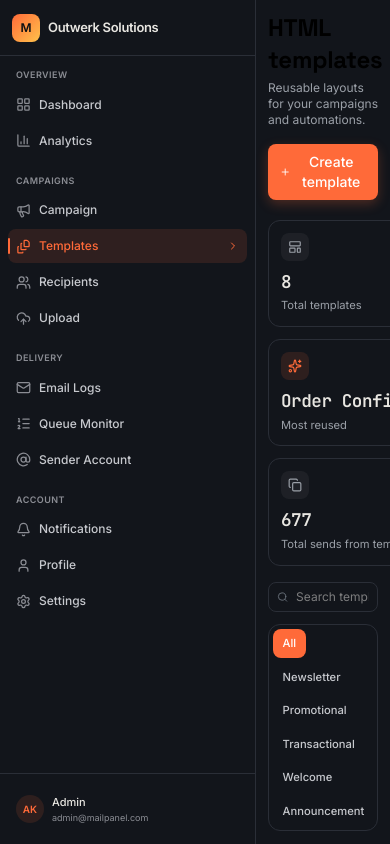
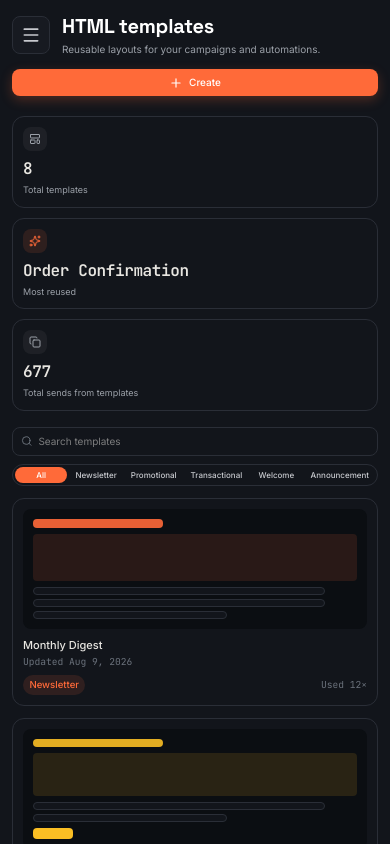
Before and after one commit to Muhibkhan12/email-automation, a React (Vite) app in the folder frontend/: page /user/templates in a window 390 px wide. Built offline with nearby package versions, Linux system fonts and the light colour scheme.

Commit message:
templates page

```diff
--- a/frontend/src/pages/User/Templates.tsx
+++ b/frontend/src/pages/User/Templates.tsx
@@ -6,9 +6,7 @@ import {
   LayoutTemplate,
   Sparkles,
   Copy,
-  Pencil,
-  Trash2,
-  MoreHorizontal,
+  Menu,
 } from "lucide-react";
 
 const FONT = {
@@ -66,6 +64,7 @@ const stats = [
 const Templates = () => {
   const [category, setCategory] = useState<(typeof CATEGORIES)[number]>("All");
   const [query, setQuery] = useState("");
+  const [sidebarOpen, setSidebarOpen] = useState(false);
 
   const filtered = templates.filter((t) => {
     const matchesCategory = category === "All" || t.category === category;
@@ -78,12 +77,15 @@ const Templates = () => {
       <style>{`
         @import url('https://fonts.googleapis.com/css2?family=Space+Grotesk:wght@500;600;700&family=Inter:wght@400;500;600&family=JetBrains+Mono:wght@400;500;600&display=swap');
 
-        .mf-card { transition: box-shadow 0.15s ease, transform 0.15s ease; }
-        .mf-card:hover { transform: translateY(-2px); box-shadow: 0 8px 24px rgba(0,0,0,0.3); }
-        .mf-card:hover .mf-card-actions { opacity: 1; }
-        .mf-card-actions { opacity: 0; transition: opacity 0.15s ease; }
+        .mf-card {
+          transition: box-shadow 0.15s ease, transform 0.15s ease;
+          cursor: pointer;
+        }
+        .mf-card:hover {
+          transform: translateY(-2px);
+          box-shadow: 0 8px 24px rgba(0,0,0,0.3);
+        }
 
-        /* Custom scrollbar for the main content */
         .mf-main-content::-webkit-scrollbar {
           width: 6px;
         }
@@ -98,70 +100,22 @@ const Templates = () => {
           background: #3A3F4A;
         }
 
-        /* Mobile responsiveness */
-        @media (max-width: 1024px) {
-          .mf-template-grid {
-            grid-template-columns: repeat(2, 1fr) !important;
+        .sidebar-overlay {
+          animation: fadeIn 0.2s ease-in-out;
         }
+        @keyframes fadeIn {
+          from { opacity: 0; }
+          to { opacity: 1; }
         }
-
-        @media (max-width: 768px) {
-          .mf-header {
-            flex-direction: column !important;
-            align-items: stretch !important;
-            gap: 1rem !important;
+        .sidebar-slide {
+          animation: slideIn 0.25s ease-out;
         }
-          .mf-create-btn {
-            width: 100% !important;
-            justify-content: center !important;
-          }
-          .mf-stats-grid {
-            grid-template-columns: repeat(2, 1fr) !important;
-            gap: 0.75rem !important;
-          }
-          .mf-toolbar {
-            flex-direction: column !important;
-            align-items: stretch !important;
-          }
-          .mf-search-container {
-            width: 100% !important;
-          }
-          .mf-search-input {
-            width: 100% !important;
-          }
-          .mf-categories-container {
-            width: 100% !important;
-            justify-content: flex-start !important;
-            flex-wrap: wrap !important;
-          }
-          .mf-category-btn {
-            font-size: 0.7rem !important;
-            padding: 0.4rem 0.6rem !important;
-          }
-          .mf-template-grid {
-            grid-template-columns: 1fr !important;
-          }
-          .mf-preview-card {
-            height: 140px !important;
-          }
-          .mf-stat-card {
-            padding: 0.75rem !important;
-          }
-          .mf-stat-value {
-            font-size: 1.1rem !important;
-          }
-          .mf-stat-title {
-            font-size: 0.7rem !important;
-          }
-          .mf-template-name {
-            font-size: 0.85rem !important;
-          }
+        @keyframes slideIn {
+          from { transform: translateX(-100%); }
+          to { transform: translateX(0); }
         }
 
         @media (max-width: 640px) {
-          .mf-stats-grid {
-            grid-template-columns: 1fr !important;
-          }
           .mf-main-content {
             padding: 0.75rem !important;
           }
@@ -190,67 +144,85 @@ const Templates = () => {
           .mf-used-count {
             font-size: 0.6rem !important;
           }
-          .mf-card-actions {
-            opacity: 1 !important;
-          }
         }
       `}</style>
 
-      {/* Sidebar - sticky on all screen sizes */}
-      <div className="sticky top-0 h-screen flex-shrink-0">
-        <Sidebar />
+      {/* Mobile Sidebar Overlay */}
+      {sidebarOpen && (
+        <div
+          className="lg:hidden fixed inset-0 z-40 sidebar-overlay bg-black/70"
+          onClick={() => setSidebarOpen(false)}
+        />
+      )}
+
+      {/* Sidebar */}
+      <div className={`
+        fixed lg:sticky top-0 z-50 h-screen flex-shrink-0 transition-transform duration-250 ease-out
+        ${sidebarOpen ? 'translate-x-0' : '-translate-x-full lg:translate-x-0'}
+        sidebar-slide
+      `}>
+        <Sidebar onClose={() => setSidebarOpen(false)} />
       </div>
 
       {/* Main content with scrolling */}
-      <main className="mf-main-content flex-1 overflow-y-auto p-3 md:p-6 lg:p-8" style={{ background: "#12151B", height: "100vh" }}>
+      <main className="mf-main-content flex-1 overflow-y-auto p-3 md:p-4 lg:p-6 xl:p-8" style={{ background: "#12151B", height: "100vh", width: "100%" }}>
         {/* Header */}
-        <div className="mf-header mb-5 md:mb-8 flex flex-wrap items-center justify-between gap-4">
+        <div className="mf-header mb-5 md:mb-6 lg:mb-8 flex flex-wrap items-center justify-between gap-3 md:gap-4">
+          <div className="flex items-center gap-3 md:gap-4">
+            {/* Mobile Menu Button */}
+            <button
+              onClick={() => setSidebarOpen(true)}
+              className="lg:hidden p-2 rounded-lg bg-[#171A21] border border-[#2A2E37] text-[#C7C9CE] hover:bg-[#1B1E24] transition-colors"
+            >
+              <Menu size={20} />
+            </button>
             <div>
               <h1
-              style={{ fontFamily: FONT.display, letterSpacing: "-0.01em" }}
-              className="text-2xl md:text-3xl font-bold"
+                style={{ fontFamily: FONT.display, letterSpacing: "-0.01em", color: "#FFFFFF" }}
+                className="text-xl md:text-2xl lg:text-3xl font-bold"
               >
                 HTML templates
               </h1>
-            <p className="mt-1 text-xs md:text-sm" style={{ color: "#9BA0A8" }}>
+              <p className="mt-0.5 md:mt-1 text-[10px] md:text-xs lg:text-sm" style={{ color: "#9BA0A8" }}>
                 Reusable layouts for your campaigns and automations.
               </p>
             </div>
+          </div>
 
           <button
-            className="mf-create-btn flex items-center justify-center gap-1.5 rounded-lg px-3 md:px-4 py-2 md:py-2.5 text-sm font-medium text-white transition-all hover:opacity-90 hover:scale-[1.02]"
+            className="mf-create-btn flex items-center justify-center gap-1.5 rounded-lg px-3 md:px-4 py-1.5 md:py-2.5 text-[10px] md:text-xs lg:text-sm font-medium text-white transition-all hover:opacity-90 hover:scale-[1.02] w-full sm:w-auto"
             style={{ background: "#FF6A39", boxShadow: "0 4px 12px rgba(255,106,57,0.25)" }}
           >
-            <Plus size={16} />
-            Create template
+            <Plus size={14} className="md:w-[15px] md:h-[15px] lg:w-[16px] lg:h-[16px]" />
+            <span className="hidden xs:inline">Create template</span>
+            <span className="xs:hidden">Create</span>
           </button>
         </div>
 
         {/* Stats */}
-        <div className="mf-stats-grid mb-4 md:mb-6 grid grid-cols-1 gap-3 md:gap-5 sm:grid-cols-3">
+        <div className="mf-stats-grid mb-4 md:mb-5 lg:mb-6 grid grid-cols-1 gap-2.5 md:gap-3 lg:gap-5 sm:grid-cols-3">
           {stats.map((stat) => {
             const Icon = stat.icon;
             const isEmber = stat.title === "Most reused";
             return (
               <div
                 key={stat.title}
-                className="mf-stat-card rounded-xl p-3 md:p-5"
+                className="mf-stat-card rounded-xl p-2.5 md:p-3 lg:p-5"
                 style={{ border: "1px solid #2A2E37", background: "#12151B" }}
               >
                 <div
-                  className="flex h-7 w-7 md:h-9 md:w-9 items-center justify-center rounded-lg"
+                  className="flex h-6 w-6 md:h-7 md:w-7 lg:h-9 lg:w-9 items-center justify-center rounded-lg"
                   style={{ background: isEmber ? "rgba(255,106,57,0.12)" : "rgba(255,255,255,0.05)" }}
                 >
-                  <Icon size={14} style={{ color: isEmber ? "#FF6A39" : "#9BA0A8" }} />
+                  <Icon size={12} className="md:w-[13px] md:h-[13px] lg:w-[14px] lg:h-[14px]" style={{ color: isEmber ? "#FF6A39" : "#9BA0A8" }} />
                 </div>
                 <h2
-
-                  style={{ fontFamily: FONT.mono, color: "#E8E6E1", fontSize: "clamp(1.1rem, 2vw, 1.5rem)" }}
-                  className="mf-stat-value mt-2 md:mt-4 truncate font-semibold tracking-tight"
+                  style={{ fontFamily: FONT.mono, color: "#E8E6E1", fontSize: "clamp(1rem, 2vw, 1.5rem)" }}
+                  className="mf-stat-value mt-1.5 md:mt-2 lg:mt-4 truncate font-semibold tracking-tight"
                 >
                   {stat.value}
                 </h2>
-                <p className="mf-stat-title mt-0.5 md:mt-1 text-[10px] md:text-sm" style={{ color: "#9BA0A8" }}>
+                <p className="mf-stat-title mt-0.5 md:mt-1 text-[9px] md:text-[10px] lg:text-sm" style={{ color: "#9BA0A8" }}>
                   {stat.title}
                 </p>
               </div>
@@ -259,23 +231,23 @@ const Templates = () => {
         </div>
 
         {/* Toolbar */}
-        <div className="mf-toolbar mb-4 md:mb-6 flex flex-wrap items-center justify-between gap-3">
+        <div className="mf-toolbar mb-3 md:mb-4 lg:mb-6 flex flex-wrap items-center justify-between gap-2 md:gap-3">
           <div
-            className="mf-search-container flex items-center gap-2 rounded-lg px-2 md:px-3 py-1.5 md:py-2 flex-1"
+            className="mf-search-container flex items-center gap-1.5 md:gap-2 rounded-lg px-2 md:px-3 py-1.5 md:py-2 flex-1 min-w-[140px]"
             style={{ border: "1px solid #2A2E37", background: "#12151B" }}
           >
-            <Search size={14} className="text-[#6B727C]" />
+            <Search size={12} className="md:w-[13px] md:h-[13px] lg:w-[14px] lg:h-[14px] text-[#6B727C]" />
             <input
               value={query}
               onChange={(e) => setQuery(e.target.value)}
               placeholder="Search templates"
-              className="mf-search-input bg-transparent text-xs md:text-sm outline-none"
-              style={{ color: "#E8E6E1", width: "100%" }}
+              className="mf-search-input bg-transparent text-[10px] md:text-xs lg:text-sm outline-none w-full"
+              style={{ color: "#E8E6E1" }}
             />
           </div>
 
           <div
-            className="mf-categories-container flex flex-wrap items-center gap-1 rounded-xl p-1"
+            className="mf-categories-container flex flex-wrap items-center gap-0.5 md:gap-1 rounded-xl p-0.5 md:p-1 w-full md:w-auto overflow-x-auto"
             style={{ background: "#12151B", border: "1px solid #2A2E37" }}
           >
             {CATEGORIES.map((c) => {
@@ -284,7 +256,7 @@ const Templates = () => {
                 <button
                   key={c}
                   onClick={() => setCategory(c)}
-                  className="mf-category-btn rounded-lg px-2 md:px-3 py-1 md:py-1.5 text-[10px] md:text-xs font-medium transition-colors whitespace-nowrap"
+                  className="mf-category-btn rounded-lg px-1.5 md:px-2 lg:px-3 py-0.5 md:py-1 lg:py-1.5 text-[8px] md:text-[9px] lg:text-xs font-medium transition-colors whitespace-nowrap flex-1 sm:flex-none"
                   style={{
                     background: active ? "#FF6A39" : "transparent",
                     color: active ? "#FFFFFF" : "#C7C9CE",
@@ -310,54 +282,30 @@ const Templates = () => {
         </div>
 
         {/* Template grid */}
-        <div className="mf-template-grid grid grid-cols-1 gap-4 md:gap-5 sm:grid-cols-2 lg:grid-cols-3">
+        <div className="mf-template-grid grid grid-cols-1 gap-3 md:gap-4 lg:gap-5 sm:grid-cols-2 lg:grid-cols-3 xl:grid-cols-3">
           {filtered.map((t) => {
             const style = CATEGORY_STYLE[t.category];
             return (
               <div
                 key={t.name}
-                className="mf-card rounded-xl p-3 md:p-4"
+                className="mf-card rounded-xl p-2.5 md:p-3 lg:p-4"
                 style={{ border: "1px solid #2A2E37", background: "#12151B" }}
               >
                 {/* Mini email preview */}
                 <div
-                  className="mf-preview-card relative flex flex-col gap-1.5 md:gap-2 rounded-lg p-3 md:p-4"
-                  style={{ background: "#0B0E12", height: "clamp(120px, 20vw, 168px)" }}
+                  className="mf-preview-card relative flex flex-col gap-1.5 md:gap-2 rounded-lg p-2.5 md:p-3 lg:p-4"
+                  style={{ background: "#0B0E12", height: "clamp(110px, 20vw, 168px)" }}
                 >
                   <div
-                    className="mf-card-actions absolute right-1.5 md:right-2 top-1.5 md:top-2 flex items-center gap-0.5 md:gap-1 rounded-lg p-0.5 md:p-1"
-                    style={{ border: "1px solid #2A2E37", background: "#12151B" }}
-                  >
-                    <button
-                      className="flex h-5 w-5 md:h-6 md:w-6 items-center justify-center rounded transition-colors hover:bg-[#1B1E24]"
-                      aria-label={`Edit ${t.name}`}
-                    >
-                      <Pencil size={10} className="text-[#6B727C] hover:text-[#E8E6E1]" />
-                    </button>
-                    <button
-                      className="flex h-5 w-5 md:h-6 md:w-6 items-center justify-center rounded transition-colors hover:bg-[#1B1E24]"
-                      aria-label={`Duplicate ${t.name}`}
-                    >
-                      <Copy size={10} className="text-[#6B727C] hover:text-[#E8E6E1]" />
-                    </button>
-                    <button
-                      className="flex h-5 w-5 md:h-6 md:w-6 items-center justify-center rounded transition-colors hover:bg-[#1B1E24]"
-                      aria-label={`Delete ${t.name}`}
-                    >
-                      <Trash2 size={10} style={{ color: "#F87171" }} />
-                    </button>
-                  </div>
-
-                  <div
-                    className="mf-preview-title h-2 md:h-3 rounded"
+                    className="mf-preview-title h-1.5 md:h-2 lg:h-3 rounded"
                     style={{ background: style.accent, opacity: 0.9, width: "40%" }}
                   />
-                  <div className="mf-preview-body h-12 md:h-16 w-full rounded" style={{ background: style.soft }} />
-                  <div className="mf-preview-blocks flex flex-col gap-1 md:gap-1.5">
+                  <div className="mf-preview-body h-10 md:h-12 lg:h-16 w-full rounded" style={{ background: style.soft }} />
+                  <div className="mf-preview-blocks flex flex-col gap-0.5 md:gap-1 lg:gap-1.5">
                     {Array.from({ length: Math.min(t.blocks, 3) }).map((_, i) => (
                       <div
                         key={i}
-                        className="mf-preview-block h-1 md:h-1.5 rounded-full"
+                        className="mf-preview-block h-0.5 md:h-1 lg:h-1.5 rounded-full"
                         style={{
                           background: "#12151B",
                           border: "1px solid #2A2E37",
@@ -368,38 +316,32 @@ const Templates = () => {
                   </div>
                   {t.hasButton && (
                     <div
-                      className="mt-auto h-4 md:h-5 rounded"
-                      style={{ background: style.accent, width: "clamp(50px, 10vw, 80px)" }}
+                      className="mt-auto h-3 md:h-4 lg:h-5 rounded"
+                      style={{ background: style.accent, width: "clamp(40px, 10vw, 80px)" }}
                     />
                   )}
                 </div>
 
                 {/* Meta */}
-                <div className="mt-3 md:mt-4 flex items-start justify-between gap-2">
+                <div className="mt-2 md:mt-3 lg:mt-4 flex items-start justify-between gap-2">
                   <div className="min-w-0 flex-1">
-                    <p className="mf-template-name text-sm md:text-base font-medium truncate" style={{ color: "#E8E6E1" }}>
+                    <p className="mf-template-name text-[11px] md:text-xs lg:text-base font-medium truncate" style={{ color: "#E8E6E1" }}>
                       {t.name}
                     </p>
-                    <p className="mf-meta-text mt-0.5" style={{ fontFamily: FONT.mono, color: "#6B727C", fontSize: "clamp(0.6rem, 1vw, 0.75rem)" }} >
+                    <p className="mf-meta-text mt-0.5" style={{ fontFamily: FONT.mono, color: "#6B727C", fontSize: "clamp(0.55rem, 0.8vw, 0.75rem)" }}>
                       Updated {t.updatedOn}
                     </p>
                   </div>
-                  <button
-                    className="flex h-6 w-6 md:h-7 md:w-7 shrink-0 items-center justify-center rounded-lg transition-colors hover:bg-[#1B1E24]"
-                    aria-label={`More actions for ${t.name}`}
-                  >
-                    <MoreHorizontal size={13} className="text-[#6B727C] hover:text-[#E8E6E1]" />
-                  </button>
                 </div>
 
-                <div className="mt-2 md:mt-3 flex items-center justify-between">
+                <div className="mt-1.5 md:mt-2 lg:mt-3 flex items-center justify-between">
                   <span
-                    className="mf-category-tag rounded-full px-1.5 md:px-2.5 py-0.5 md:py-1 text-[8px] md:text-xs font-medium"
+                    className="mf-category-tag rounded-full px-1 md:px-1.5 lg:px-2.5 py-0.5 text-[7px] md:text-[8px] lg:text-xs font-medium"
                     style={{ background: style.soft, color: style.accent }}
                   >
                     {t.category}
                   </span>
-                  <span className="mf-used-count" style={{ fontFamily: FONT.mono, color: "#6B727C", fontSize: "clamp(0.6rem, 1vw, 0.75rem)" }}>
+                  <span className="mf-used-count" style={{ fontFamily: FONT.mono, color: "#6B727C", fontSize: "clamp(0.55rem, 0.8vw, 0.75rem)" }}>
                     Used {t.usedCount}×
                   </span>
                 </div>
@@ -409,16 +351,16 @@ const Templates = () => {
 
           {filtered.length === 0 && (
             <div
-              className="col-span-full rounded-xl p-8 md:p-12 text-center"
+              className="col-span-full rounded-xl p-6 md:p-8 lg:p-12 text-center"
               style={{ border: "1px solid #2A2E37", background: "#12151B", color: "#6B727C" }}
             >
-              <p className="text-sm md:text-base">No templates match this search.</p>
+              <p className="text-[10px] md:text-xs lg:text-sm">No templates match this search.</p>
               <button
                 onClick={() => {
                   setQuery("");
                   setCategory("All");
                 }}
-                className="mt-2 text-sm font-medium hover:underline"
+                className="mt-1.5 md:mt-2 text-[10px] md:text-xs lg:text-sm font-medium hover:underline"
                 style={{ color: "#FF6A39" }}
               >
                 Clear filters
```
Also changed, not shown: frontend/src/pages/User/Settings.tsx (+5 -5 lines). Lines whose indentation alone changed are shown as unchanged.
